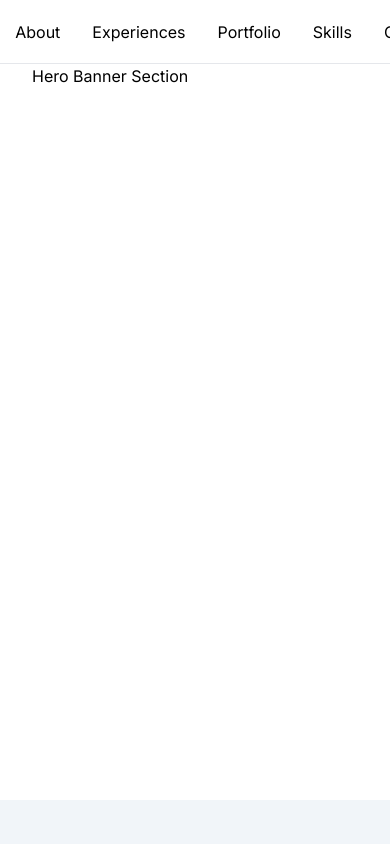
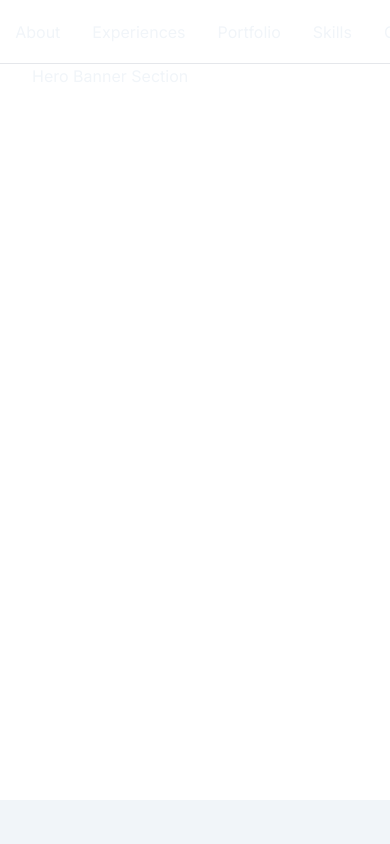
Before and after one commit to codemarns/portfolio, a Next.js app: page / in a window 390 px wide. Shown: the top 844 px of the page. Built offline with nearby package versions, Linux system fonts and the light colour scheme.

Commit message:
add common css in global styling

```diff
--- a/app/globals.css
+++ b/app/globals.css
@@ -3,5 +3,18 @@
 @tailwind utilities;
 
 * {
-  @apply box-border p-0 m-0 select-none;
+  @apply box-border p-0 m-0 select-none scroll-smooth;
 }
+
+html {
+  @apply text-base bg-dark text-light;
+}
+
+/* global css */
+.common-transition {
+  @apply duration-150 ease-in-out transition-all;
+}
+
+.common-spacing {
+  @apply px-4 sm:px-8;
+}
```
